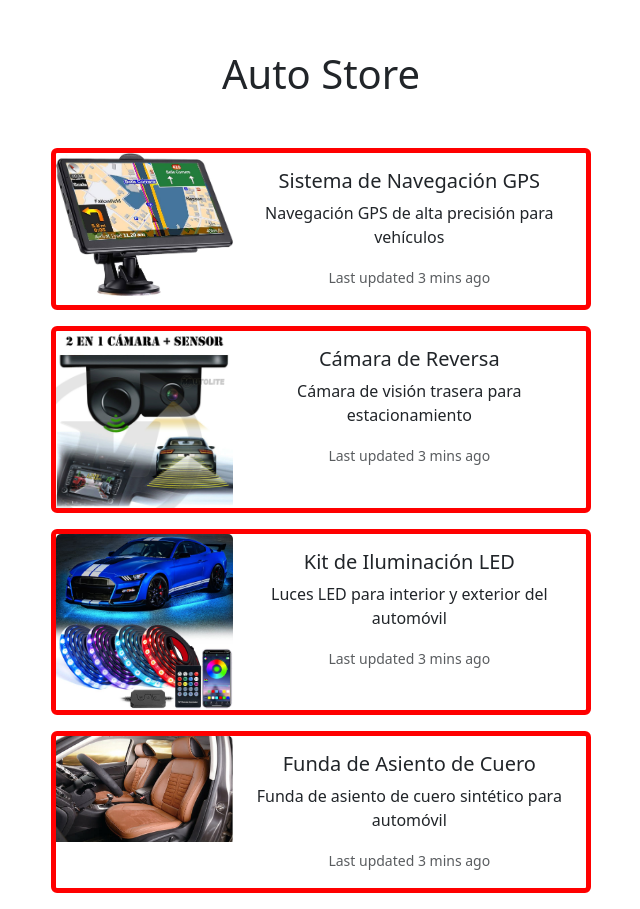
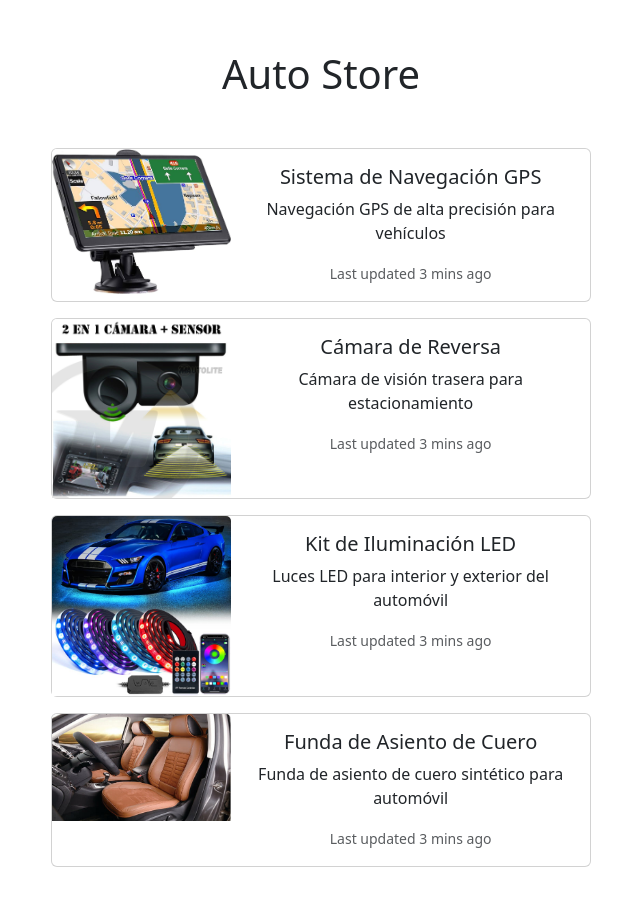
Before and after one commit to HarryAlvarado28/autopro-web, an Angular app: page / in a window 1280 px wide. Shown: the whole page, without its empty margins (319-959 px from the left). After the commit the page ends 883 px from the top, so only its background shows below. Built offline with nearby package versions, Linux system fonts and the light colour scheme.

Commit message:
s: line 1: wq: command not found
This reverts commit 520e8ca538aa90d8265b3a6bc61628ab4290637c.

```diff
--- a/src/app/components/product/product.component.html
+++ b/src/app/components/product/product.component.html
@@ -1,4 +1,4 @@
-<div class="card mb-3" style="max-width: 540px; border: solid 5px red;" >
+<div class="card mb-3" style="max-width: 540px">
   <div class="row g-0">
     <div class="col-md-4">
       <img
```
